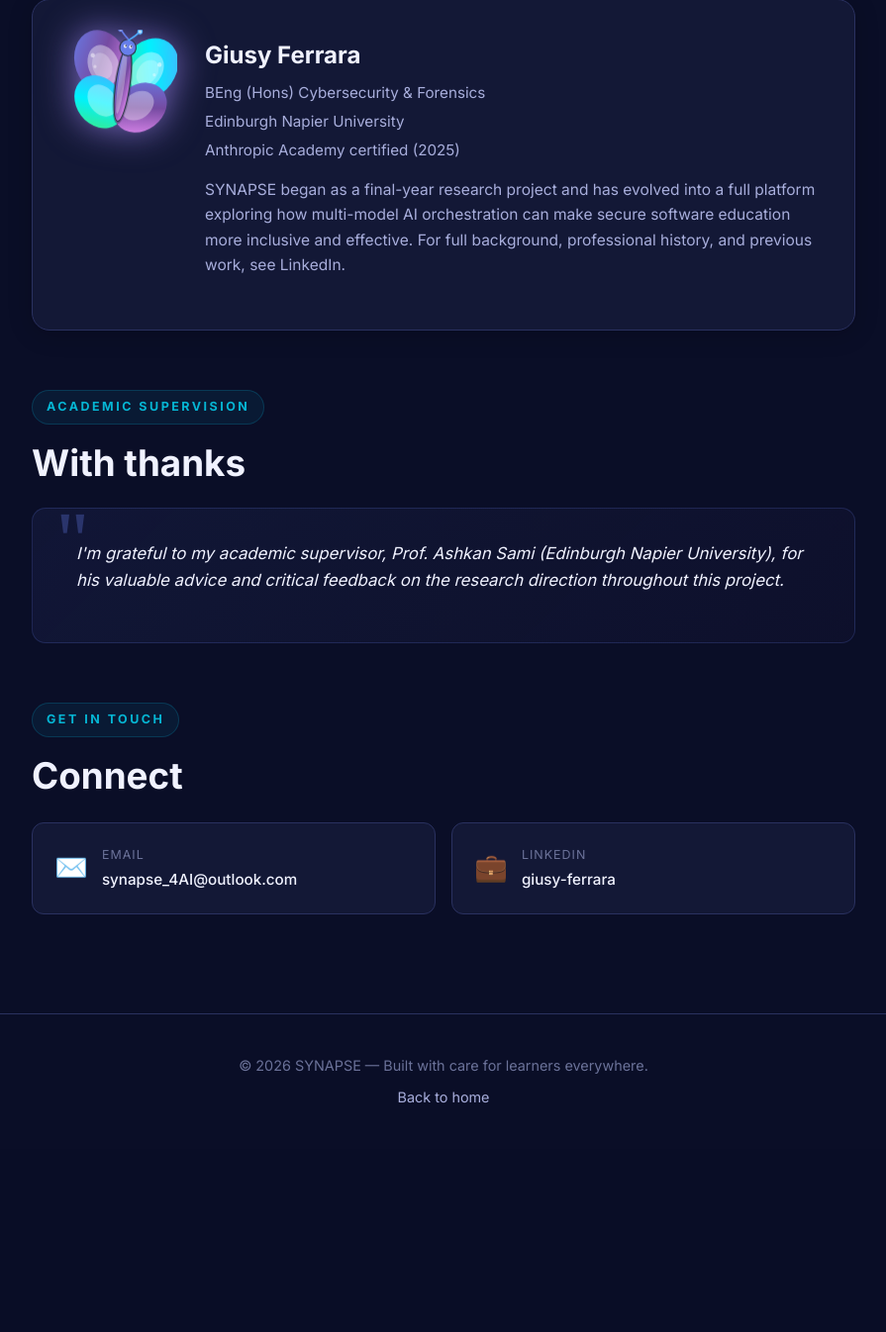
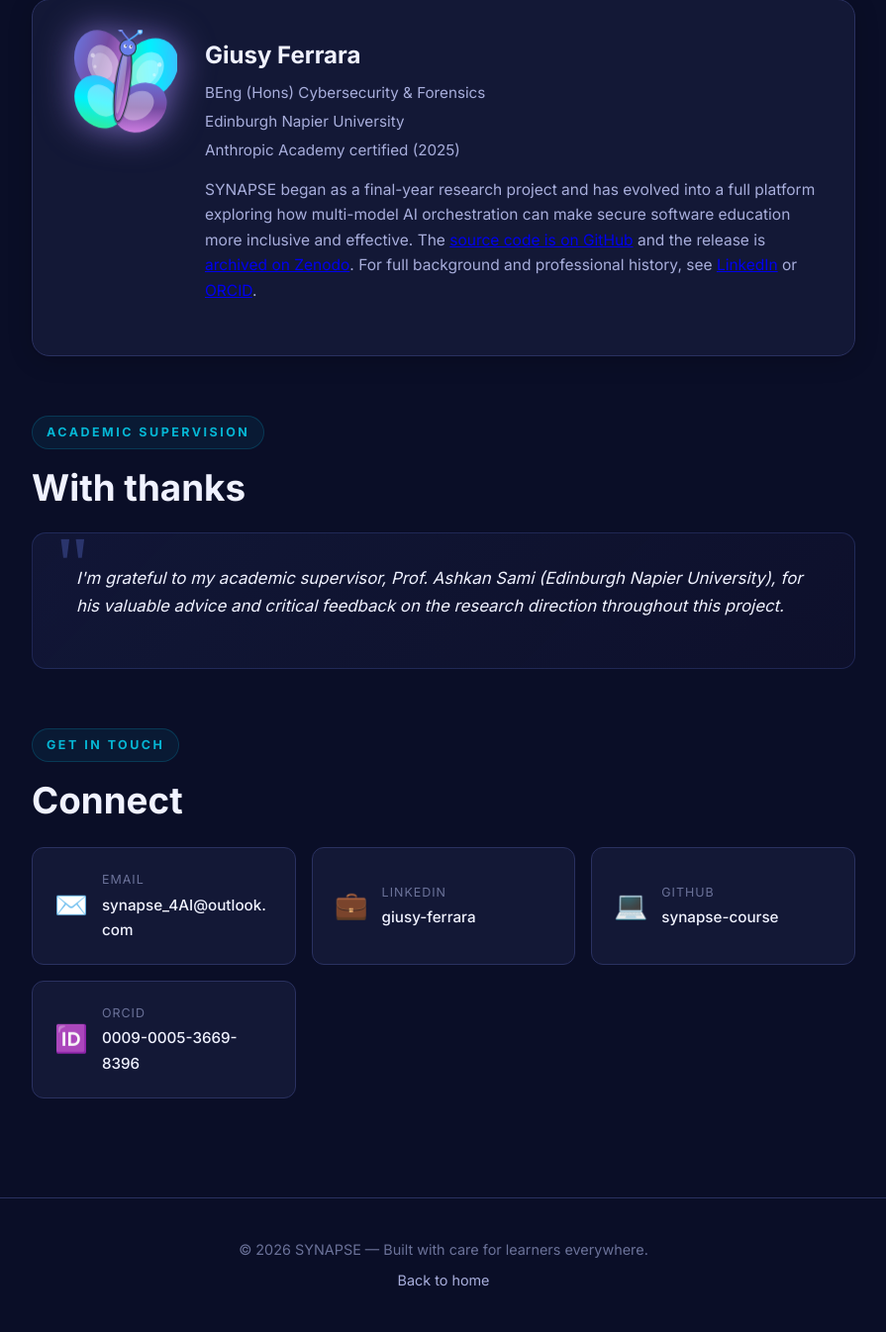
Before and after one commit to whitepanther69/synapse-course, a Flask app: template templates/about.html in a window 1280 px wide. Shown: the part 3302-4648 px from the top of the page at 99% size, without its empty margins (192-1087 px from the left). Before the commit the page ends 4417 px from the top, so only its background shows below. Run offline with Flask 3, Linux system fonts and the light colour scheme; the template is opened without the code that fills it, so the values that code supplies are empty; parts of the project's set-up code (start-up, migrations or seed data) failed here and were passed over; some web fonts are replaced.

Commit message:
About page SEO: add JSON-LD (AboutPage/Person+ORCID) and cross-links (GitHub, DOI, ORCID)
Adds schema.org structured data with author ORCID/LinkedIn sameAs and EducationalOrganization knowsAbout; adds outbound links to GitHub, Zenodo DOI and ORCID in the bio and Connect section to strengthen the link graph and crawlability.

```diff
--- a/templates/about.html
+++ b/templates/about.html
@@ -16,6 +16,47 @@
     <meta property="og:image" content="https://synapse-course.com/icons/butterfly_logo_bright.svg">
     <meta property="og:site_name" content="SYNAPSE">
     <meta property="og:locale" content="en_GB">
+
+    <script type="application/ld+json">
+    {
+      "@context": "https://schema.org",
+      "@type": "AboutPage",
+      "name": "About SYNAPSE",
+      "url": "https://synapse-course.com/about",
+      "description": "SYNAPSE is an MCP-orchestrated, multi-LLM AI tutor for Python, Java, and secure software development, designed accessibility-first for neurodivergent learners.",
+      "mainEntity": {
+        "@type": "EducationalOrganization",
+        "name": "SYNAPSE",
+        "url": "https://synapse-course.com",
+        "logo": "https://synapse-course.com/icons/butterfly_logo_bright.svg",
+        "knowsAbout": [
+          "Model Context Protocol",
+          "multi-LLM orchestration",
+          "secure software development",
+          "OWASP Top 10",
+          "Java programming",
+          "Python programming",
+          "accessibility",
+          "neurodivergent learning"
+        ],
+        "sameAs": [
+          "https://github.com/whitepanther69/synapse-course",
+          "https://doi.org/10.5281/zenodo.20480483",
+          "https://youtu.be/9R17KC47qQI",
+          "https://modelcontextprotocol.io"
+        ],
+        "founder": {
+          "@type": "Person",
+          "name": "Giusy Ferrara",
+          "url": "https://orcid.org/0009-0005-3669-8396",
+          "sameAs": [
+            "https://orcid.org/0009-0005-3669-8396",
+            "https://www.linkedin.com/in/giusy-ferrara"
+          ]
+        }
+      }
+    }
+    </script>
 
     <!-- Favicon -->
     <link rel="icon" type="image/svg+xml" href="/icons/favicon.svg?v=2">
@@ -543,7 +584,7 @@
                         <span>Edinburgh Napier University</span>
                         <span>Anthropic Academy certified (2025)</span>
                     </div>
-                    <p class="creator-bio">SYNAPSE began as a final-year research project and has evolved into a full platform exploring how multi-model AI orchestration can make secure software education more inclusive and effective. For full background, professional history, and previous work, see LinkedIn.</p>
+                    <p class="creator-bio">SYNAPSE began as a final-year research project and has evolved into a full platform exploring how multi-model AI orchestration can make secure software education more inclusive and effective. The <a href="https://github.com/whitepanther69/synapse-course" target="_blank" rel="noopener">source code is on GitHub</a> and the release is <a href="https://doi.org/10.5281/zenodo.20480483" target="_blank" rel="noopener">archived on Zenodo</a>. For full background and professional history, see <a href="https://www.linkedin.com/in/giusy-ferrara/" target="_blank" rel="noopener">LinkedIn</a> or <a href="https://orcid.org/0009-0005-3669-8396" target="_blank" rel="noopener">ORCID</a>.</p>
                 </div>
             </div>
         </div>
@@ -577,6 +618,20 @@
                     <span class="connect-value">giusy-ferrara</span>
                 </div>
             </a>
+            <a href="https://github.com/whitepanther69/synapse-course" target="_blank" rel="noopener" class="connect-card">
+                <span class="connect-icon">💻</span>
+                <div class="connect-text">
+                    <span class="connect-label">GitHub</span>
+                    <span class="connect-value">synapse-course</span>
+                </div>
+            </a>
+            <a href="https://orcid.org/0009-0005-3669-8396" target="_blank" rel="noopener" class="connect-card">
+                <span class="connect-icon">🆔</span>
+                <div class="connect-text">
+                    <span class="connect-label">ORCID</span>
+                    <span class="connect-value">0009-0005-3669-8396</span>
+                </div>
+            </a>
         </div>
     </section>
 
```
